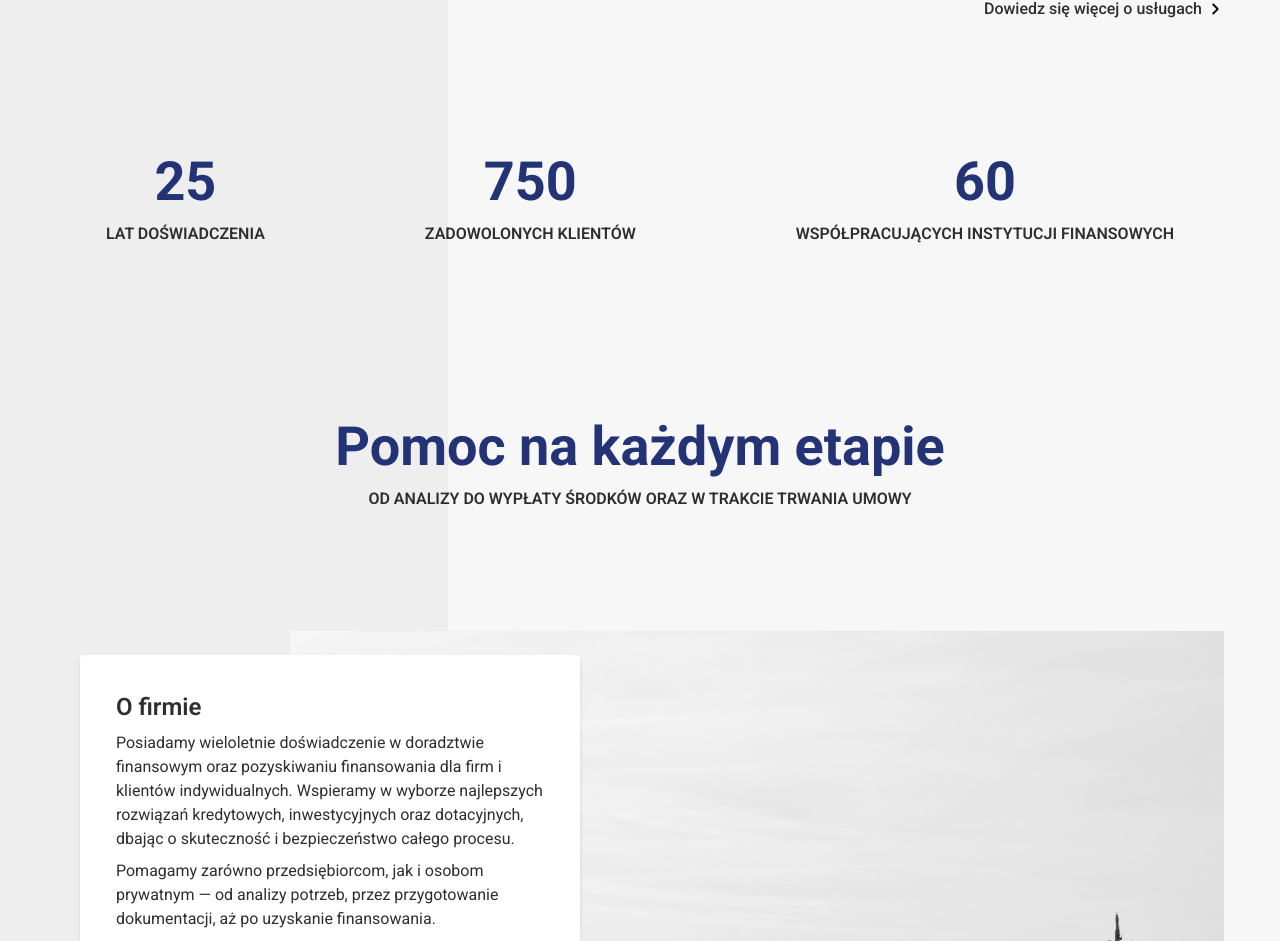
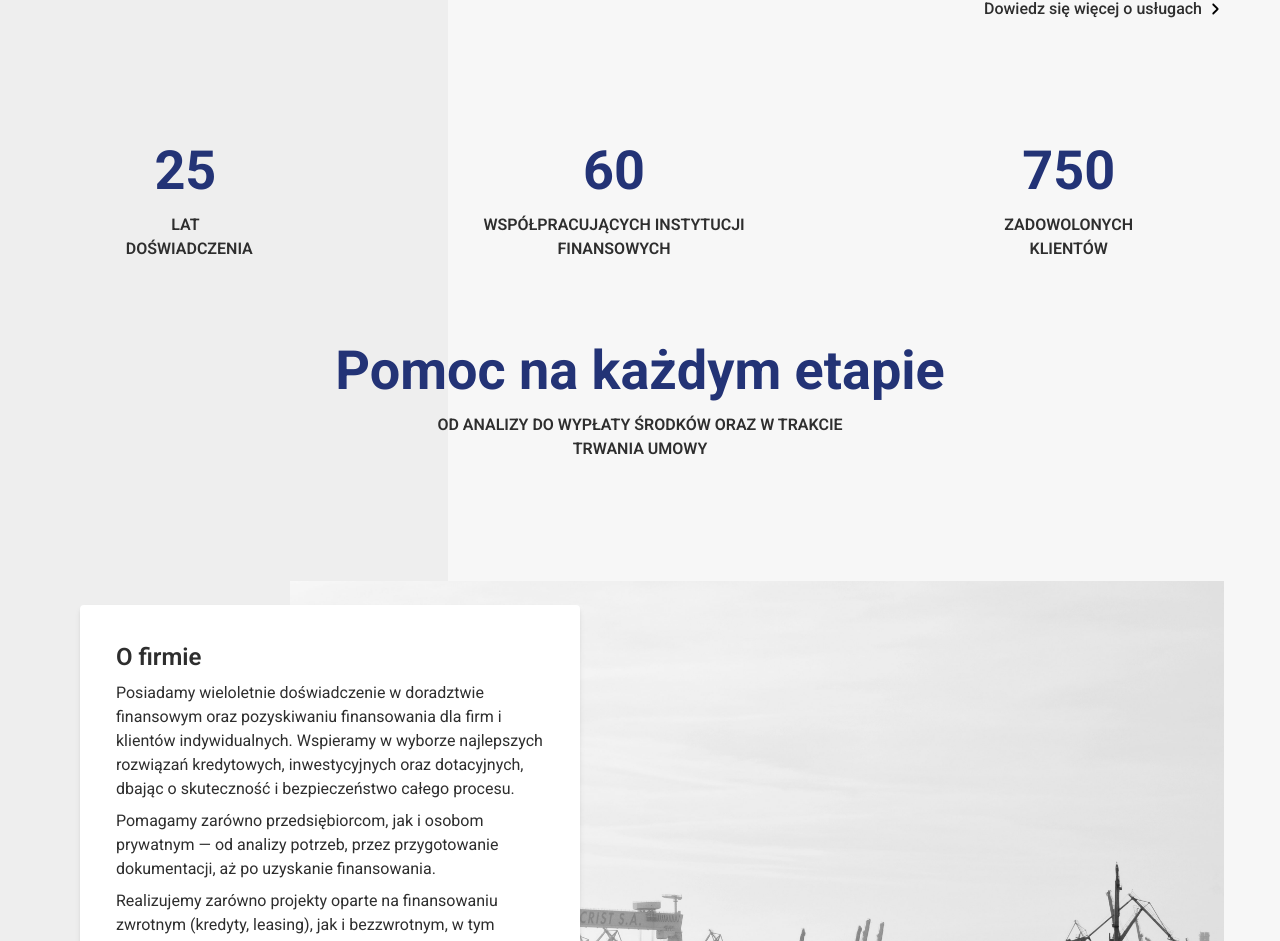
Before and after one commit to kattata/ga-finanse-v2, a Next.js app: page / in a window 1280 px wide. Shown: the part 1096-2037 px from the top of the page. Built offline with nearby package versions, Linux system fonts and the light colour scheme.

Commit message:
Style USPs

```diff
--- a/components/content/usps.tsx
+++ b/components/content/usps.tsx
@@ -6,14 +6,17 @@ interface Props {
 
 export default function USPList({ usps }: Props) {
   return (
-    <ul className="!p-0 flex justify-center gap-10 md:gap-40 flex-wrap">
+    <ul className="!p-0 flex justify-center gap-10 md:gap-x-40 md:gap-y-20 flex-wrap">
       {usps.map((usp) => {
         return (
-          <li className="!list-none text-center" key={usp.headline}>
-            <div className="text-[40px] md:text-[54px] font-bold text-primary-navy">
+          <li
+            className="!list-none text-center items-center flex flex-col gap-3"
+            key={usp.headline}
+          >
+            <div className="text-[40px] md:text-[54px] font-bold text-primary-navy leading-12 md:leading-15">
               {usp.headline}
             </div>
-            <div className="uppercase font-semibold">{usp.text}</div>
+            <div className="font-semibold max-w-3/4 uppercase">{usp.text}</div>
           </li>
         );
       })}
--- a/data/pages/home.json
+++ b/data/pages/home.json
@@ -66,13 +66,13 @@
     },
     {
       "overheadline": "ponad",
-      "headline": "750",
-      "text": "zadowolonych klientów"
+      "headline": "60",
+      "text": "współpracujących instytucji finansowych"
     },
     {
       "overheadline": "ponad",
-      "headline": "60",
-      "text": "współpracujących instytucji finansowych"
+      "headline": "750",
+      "text": "zadowolonych klientów"
     },
     {
       "headline": "Pomoc na każdym etapie",
```
